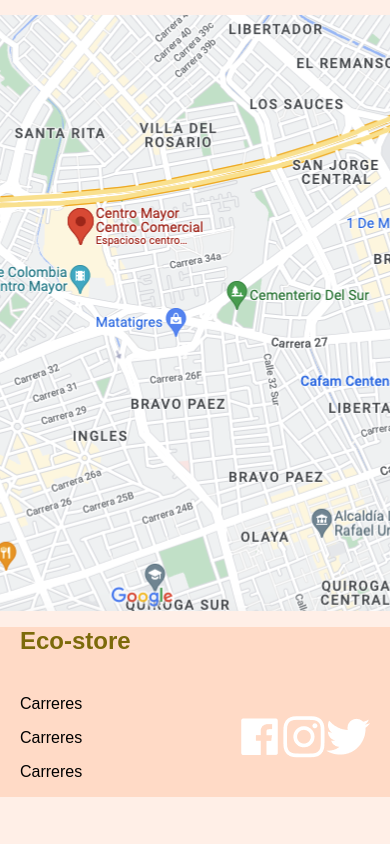
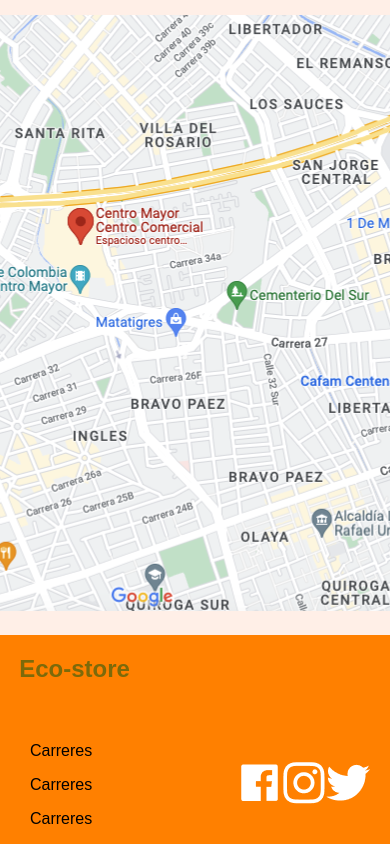
Before and after one commit to fmarcos38/CursoPlatzi-Sass, a plain HTML site: page index.html in a window 390 px wide. Shown: the part 7655-8499 px from the top of the page. Before the commit the page ends 8452 px from the top, so only its background shows below. Drawn offline with Linux system fonts and the light colour scheme.

Commit message:
falta responsive

```diff
--- a/sass/main.scss
+++ b/sass/main.scss
@@ -201,28 +201,31 @@
         img {
             width: 100%;
             height: 100%;
+            /* width: 28vw;
+            height: 35vh; */
+            &:hover {
+                transform: scale(1.1);
+            }
         }
     }
 
 }
 
 .map{
-    @include flex-center(null, center, center);
+    @include flex-center(row, center, center);
 }
 footer {
     display: row;
-    $background: orange;
-    background-color: $secundary-color;
+    background-color: rgb(255, 128, 0);
     height: auto;
     h3{
         color: $primary-text-color;
         font-size: 1.5em;
-        margin-left: 20px;
-        margin-top: 10px;
+        padding: 0.8em;
     }
     .container-info-footer{
         @include flex-center(null, space-between, center);
-        margin-left: 20px;
+        margin-left: 30px;
     }
     .social-media{
         @include flex-center(null, space-between, center);
```
Also changed, not shown: index.html (+1 -0 lines), css/main.css, 1 other file.
